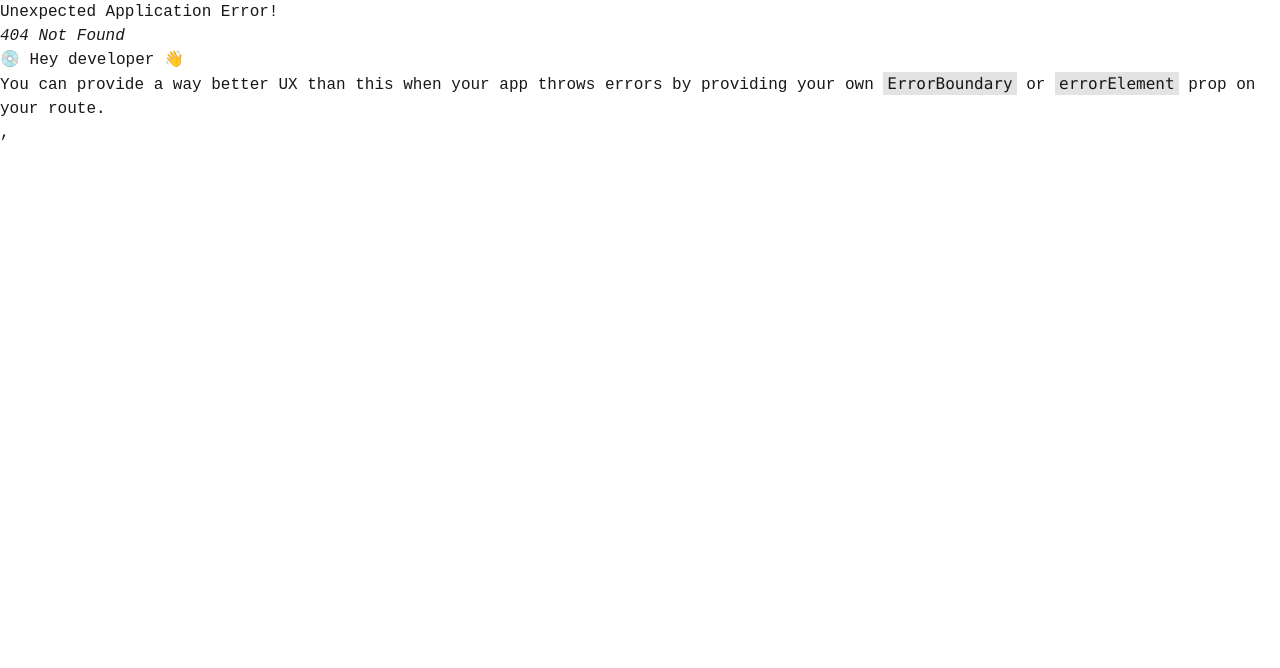
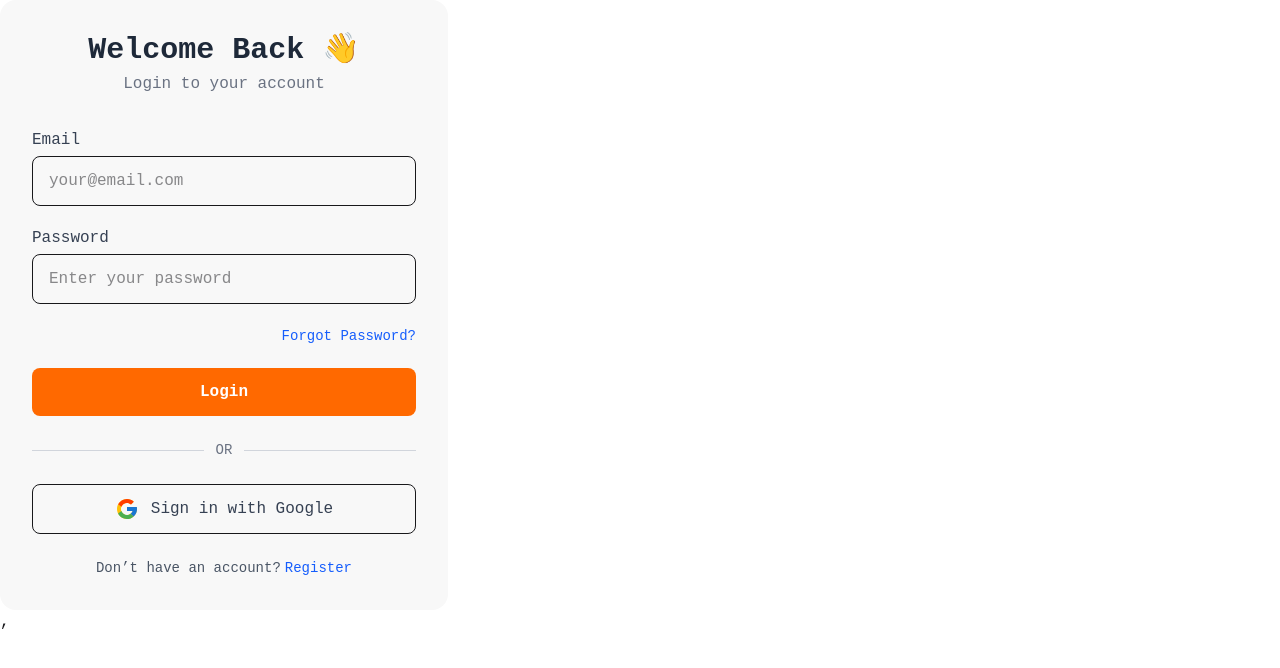
Before and after one commit to muksedaaktar/contest_hub, a React (Vite) app: page /login in a window 1280 px wide. Before the commit this address had no page. Shown: the top 668 px of the page. Built offline with nearby package versions, Linux system fonts and the light colour scheme.

Commit message:
login and register form designed

```diff
--- /dev/null
+++ b/src/Pages/Auth/Login/Login.jsx
@@ -0,0 +1,83 @@
+import React from "react";
+import { Link } from "react-router-dom";
+import { FcGoogle } from "react-icons/fc";
+
+const Login = () => {
+  return (
+    <div className="w-full max-w-md bg-base-200  rounded-2xl p-8">
+
+      {/* Header */}
+      <h2 className="text-3xl font-bold text-center text-gray-800">
+        Welcome Back 👋
+      </h2>
+      <p className="text-center text-gray-500 mt-1">
+        Login to your account
+      </p>
+
+      {/* Form */}
+      <form className="mt-8 space-y-5">
+
+        {/* Email */}
+        <div>
+          <label className="text-gray-700 block mb-1 font-medium">Email</label>
+          <input
+            type="email"
+            placeholder="your@email.com"
+            className="w-full px-4 py-3 border rounded-lg focus:ring-2 focus:ring-blue-500 outline-none"
+          />
+        </div>
+
+        {/* Password */}
+        <div>
+          <label className="text-gray-700 block mb-1 font-medium">Password</label>
+          <input
+            type="password"
+            placeholder="Enter your password"
+            className="w-full px-4 py-3 border rounded-lg focus:ring-2 focus:ring-blue-500 outline-none"
+          />
+        </div>
+
+        {/* Forgot Password */}
+        <div className="text-right">
+          <Link
+            to="/forgot-password"
+            className="text-blue-600 hover:underline text-sm"
+          >
+            Forgot Password?
+          </Link>
+        </div>
+
+        {/* Login Button */}
+        <button
+          type="submit"
+          className="w-full bg-orange-500 hover:bg-orange-600 text-white py-3 rounded-lg font-semibold transition"
+        >
+          Login
+        </button>
+      </form>
+
+      {/* Divider */}
+      <div className="flex items-center my-6">
+        <div className="flex-1 h-px bg-gray-300"></div>
+        <span className="px-3 text-gray-500 text-sm">OR</span>
+        <div className="flex-1 h-px bg-gray-300"></div>
+      </div>
+
+      {/* Google Login */}
+      <button className="w-full flex items-center justify-center gap-3 border py-3 rounded-lg hover:bg-gray-50 transition">
+        <FcGoogle size={24} />
+        <span className="font-medium text-gray-700">Sign in with Google</span>
+      </button>
+
+      {/* Footer */}
+      <p className="text-center text-gray-600 mt-6 text-sm">
+        Don’t have an account?
+        <Link to="/register" className="text-blue-600 font-medium ml-1 hover:underline">
+          Register
+        </Link>
+      </p>
+    </div>
+  );
+};
+
+export default Login;
--- /dev/null
+++ b/src/Pages/Auth/Register/Register.jsx
@@ -0,0 +1,87 @@
+import { motion } from "framer-motion";
+import React from 'react';
+
+const Register = () => {
+    return (
+        <section className="w-full bg-base-200 py-16">
+      <div className="container mx-auto px-5 flex flex-col lg:flex-row items-center gap-12">
+
+        {/* Left Image Area */}
+        <motion.div
+          className="w-full lg:w-1/2"
+          initial={{ opacity: 0, x: -40 }}
+          animate={{ opacity: 1, x: 0 }}
+          transition={{ duration: 0.6 }}
+        >
+          <img
+            className="rounded-2xl shadow-xl"
+            src="https://cdn.dribbble.com/userupload/18025564/file/original-86dfa953d305bb830b98877e96ed8189.png?resize=1024x768&vertical=center"
+            alt="Register visual concept"
+          />
+        </motion.div>
+
+        {/* Right Registration Form */}
+        <motion.div
+          className="w-full lg:w-1/2 bg-white shadow-lg rounded-2xl p-8"
+          initial={{ opacity: 0, x: 40 }}
+          animate={{ opacity: 1, x: 0 }}
+          transition={{ duration: 0.6 }}
+        >
+          <h2 className="text-3xl font-bold text-blue-600 mb-4 text-center">
+            Please Register
+          </h2>
+          <p className="text-gray-600 text-center mb-8">
+            Join our contest community and explore endless opportunities.
+          </p>
+
+            {/* Form */}
+          <form className="space-y-5">
+            <div>
+              <label className="text-gray-700 font-semibold">Full Name</label>
+              <input
+                type="text"
+                className="w-full p-3 border rounded-lg focus:ring-2 focus:ring-blue-400 outline-none"
+                placeholder="Enter your name"
+              />
+            </div>
+
+            <div>
+              <label className="text-gray-700 font-semibold">Email</label>
+              <input
+                type="email"
+                className="w-full p-3 border rounded-lg focus:ring-2 focus:ring-blue-400 outline-none"
+                placeholder="Enter your email"
+              />
+            </div>
+
+              <div>
+              <label className="text-gray-700 font-semibold">Password</label>
+              <input
+                type="password"
+                className="w-full p-3 border rounded-lg focus:ring-2 focus:ring-blue-400 outline-none"
+                placeholder="Create a password"
+              />
+            </div>
+
+             <button
+              type="submit"
+              className="w-full bg-orange-500 hover:bg-orange-600 text-white font-semibold py-3 rounded-lg transition"
+            >
+              Register
+            </button>
+          </form>
+
+          <p className="text-center text-gray-600 mt-5">
+            Already have an account?
+            <span className="text-green-600 font-semibold cursor-pointer">
+              {" "}Login
+            </span>
+          </p>
+        </motion.div>
+      </div>
+    </section>
+
+    );
+};
+
+export default Register;
--- a/src/Pages/shared/contribution/ContributionSection.jsx
+++ b/src/Pages/shared/contribution/ContributionSection.jsx
@@ -61,14 +61,7 @@ const ContributionSection = () => {
               whileHover={{ scale: 1.05 }}
               className="relative bg-white p-6 space-y-3 text-blue-500 text-center hover:bg-blue-500 hover:text-white duration-200 rounded-md cursor-pointer"
             >
-              {/* Floating coin */}
-              <motion.span
-                className="absolute -top-3 right-3 text-yellow-400 text-xl"
-                animate={{ y: [0, -10, 0] }}
-                transition={{ repeat: Infinity, duration: 1.2 }}
-              >
-                💰
-              </motion.span>
+
 
               <h1 className="text-3xl flex justify-center">📄</h1>
               <h1 className="text-xl font-semibold">Total Blogs</h1>
--- /dev/null
+++ b/src/layOuts/AuthLayout.jsx
@@ -0,0 +1,12 @@
+import React from 'react';
+import { Outlet } from 'react-router';
+
+const AuthLayout = () => {
+    return (
+        <div>
+            <Outlet></Outlet>
+        </div>
+    );
+};
+
+export default AuthLayout;
--- a/src/layOuts/RootLayout.jsx
+++ b/src/layOuts/RootLayout.jsx
@@ -2,6 +2,8 @@ import React from 'react';
 import { Outlet } from 'react-router-dom';
 import Footer from '../Pages/shared/Footer/Footer';
 import Navbar from '../Pages/shared/Navbar/Navbar';
+
+
 
 
 
```
Also changed, not shown: src/routes/Routes.jsx (+21 -2 lines).
